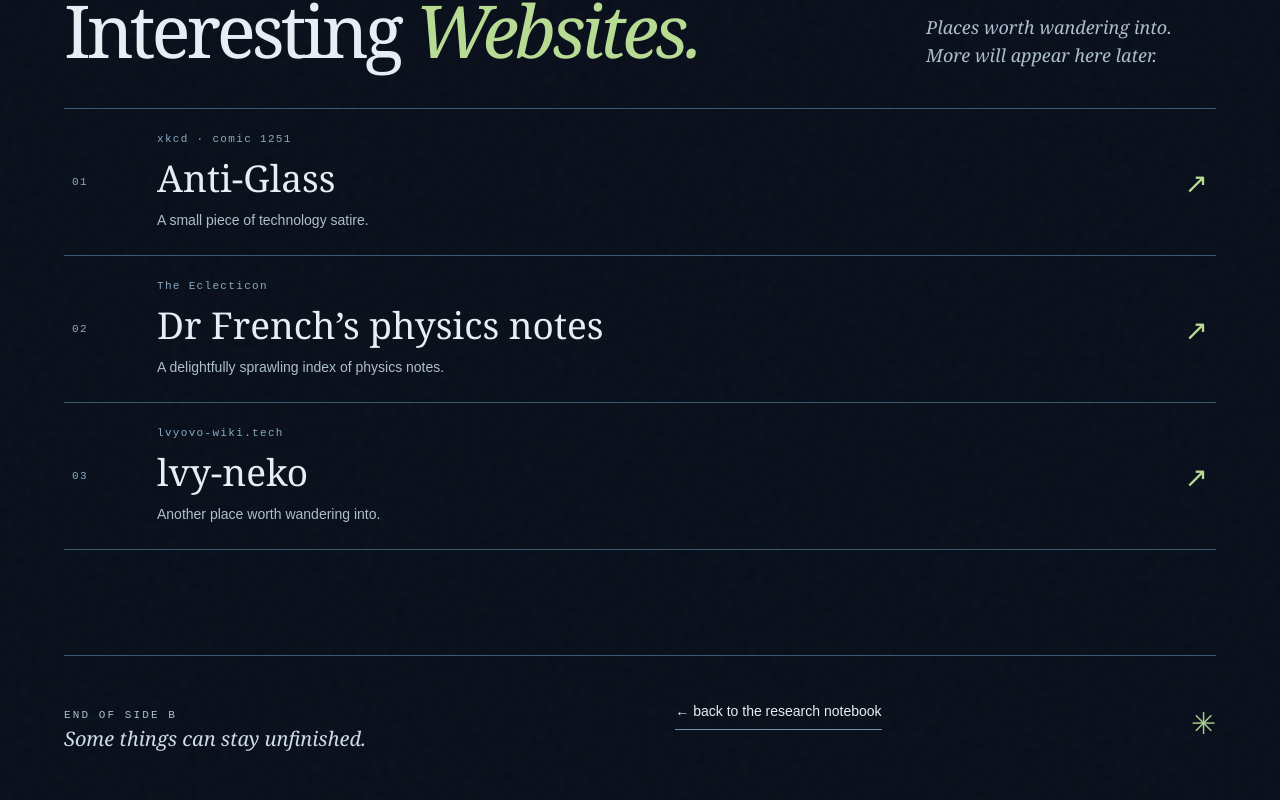
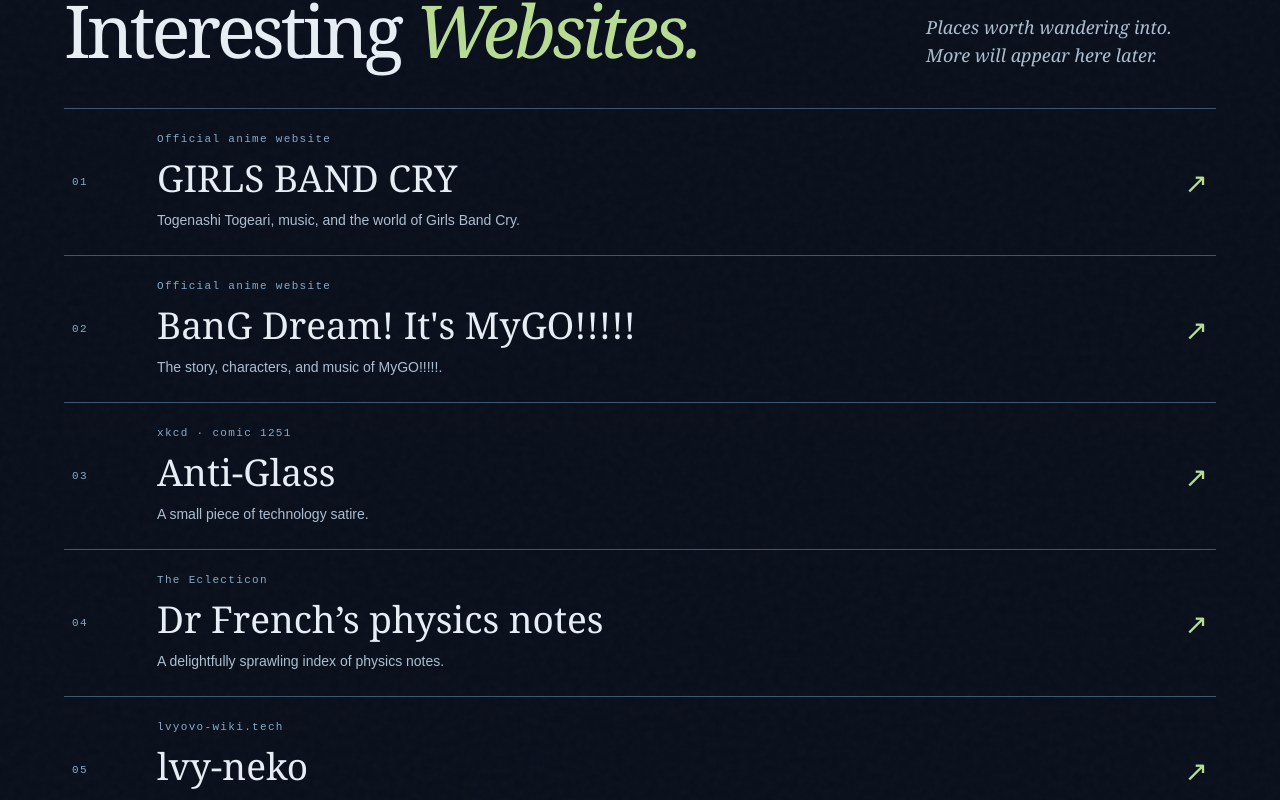
Before and after one commit to Lawson-Dong/personal-website, a Next.js app: page /lost in a window 1280 px wide. Shown: the part 2540-3340 px from the top of the page. Built offline with nearby package versions, Linux system fonts and the light colour scheme.

Commit message:
Add Girls Band Cry and MyGO official sites to Interesting Websites

```diff
--- a/components/lost-experience.tsx
+++ b/components/lost-experience.tsx
@@ -11,6 +11,8 @@
 ];
 const notes = [329.63, 392, 440, 523.25, 587.33];
 const interestingSites = [
+  { title: 'GIRLS BAND CRY', source: 'Official anime website', description: 'Togenashi Togeari, music, and the world of Girls Band Cry.', url: 'https://girls-band-cry.com/tv/' },
+  { title: "BanG Dream! It's MyGO!!!!!", source: 'Official anime website', description: 'The story, characters, and music of MyGO!!!!!.', url: 'https://anime.bang-dream.com/mygo/' },
   { title: 'Anti-Glass', source: 'xkcd · comic 1251', description: 'A small piece of technology satire.', url: 'https://xkcd.com/1251/' },
   { title: 'Dr French’s physics notes', source: 'The Eclecticon', description: 'A delightfully sprawling index of physics notes.', url: 'https://eclecticon.info/physics_notes.htm' },
   { title: 'lvy-neko', source: 'lvyovo-wiki.tech', description: 'Another place worth wandering into.', url: 'https://lvyovo-wiki.tech/' },
```
